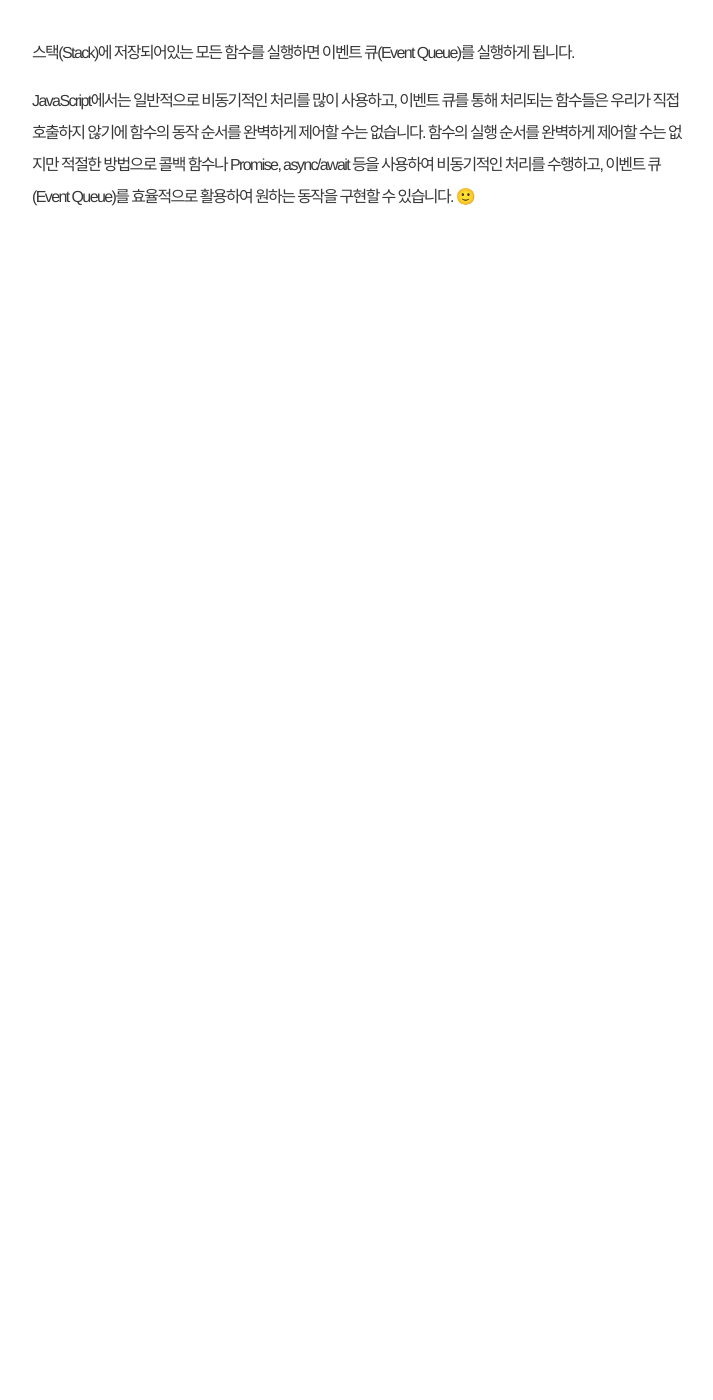
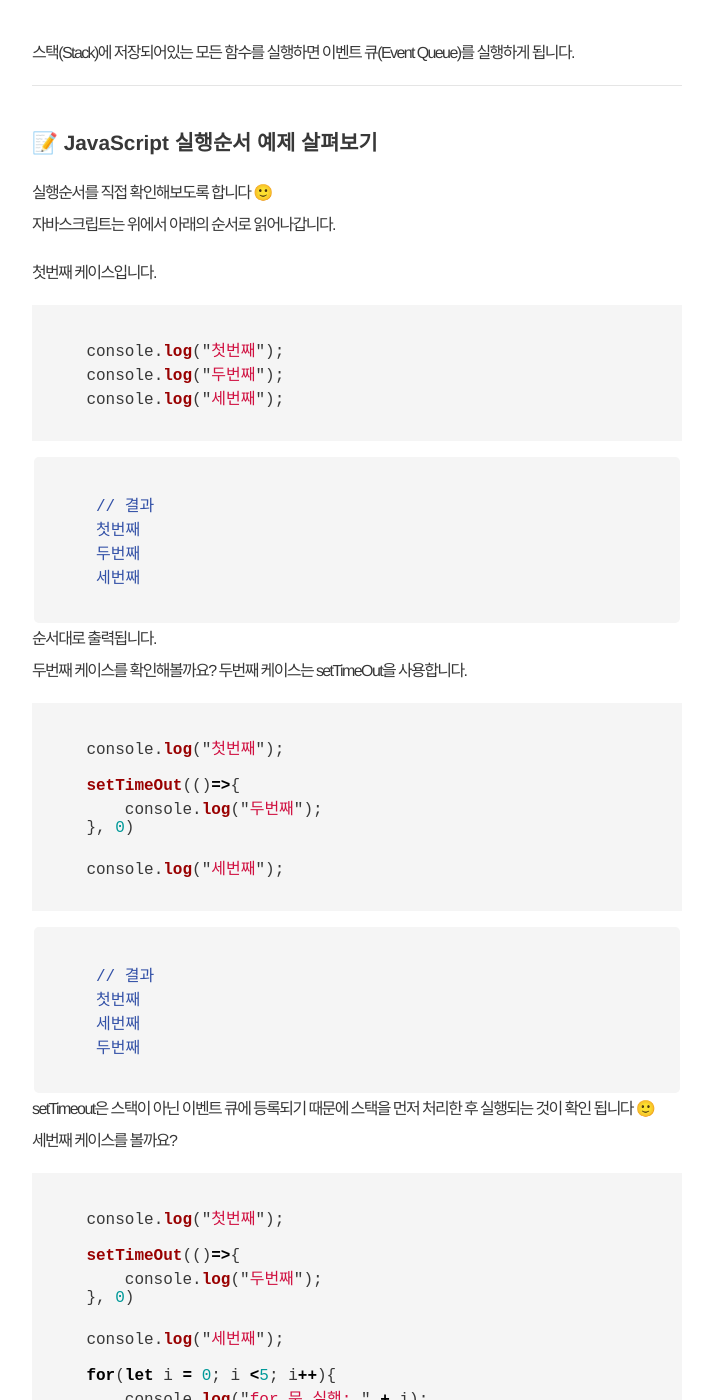
Before and after one commit to yi-jeong/yi-jeong.github.io, a Jekyll site: the page built from study/_posts/2023-03-26-javascriptThread.md, in a window 1280 px wide and 1400 px high, scrolled down 1385 px. Shown: the whole window, without its empty margins (283-996 px from the left). Built offline with Jekyll 4.4.1, drawn with Linux system fonts in a browser that asks for light colours; nearby versions of some CDN libraries; some web fonts are replaced; before the commit the page ends 1746 px from its top, so only the background shows below that; some of the changed text lies outside the part shown.

Commit message:
내용 추가

````diff
--- a/study/_posts/2023-03-26-javascriptThread.md
+++ b/study/_posts/2023-03-26-javascriptThread.md
@@ -33,4 +33,79 @@ addEventListener, setTimeout, promise, postMessage 같은 함수들은 이벤트
 
 스택(Stack)에 저장되어있는 모든 함수를 실행하면 이벤트 큐(Event Queue)를 실행하게 됩니다.
 
+---
+
+### 📝 JavaScript 실행순서 예제 살펴보기
+
+실행순서를 직접 확인해보도록 합니다 🙂
+자바스크립트는 위에서 아래의 순서로 읽어나갑니다.
+
+첫번째 케이스입니다.
+
+```js
+    console.log("첫번째");
+    console.log("두번째");
+    console.log("세번째");
+```
+
+```
+    // 결과
+    첫번째
+    두번째
+    세번째
+```
+
+순서대로 출력됩니다.
+두번째 케이스를 확인해볼까요? 두번째 케이스는 setTimeOut을 사용합니다.
+
+```js
+    console.log("첫번째");
+
+    setTimeOut(()=>{
+        console.log("두번째");
+    }, 0)
+
+    console.log("세번째");
+```
+
+```
+    // 결과
+    첫번째
+    세번째
+    두번째
+```
+
+setTimeout은 스택이 아닌 이벤트 큐에 등록되기 때문에 스택을 먼저 처리한 후 실행되는 것이 확인 됩니다 🙂
+세번째 케이스를 볼까요?
+
+```js
+    console.log("첫번째");
+
+    setTimeOut(()=>{
+        console.log("두번째");
+    }, 0)
+
+    console.log("세번째");
+
+    for(let i = 0; i <5; i++){
+        console.log("for 문 실행: " + i);
+    }
+```
+
+```
+    // 결과
+    첫번째
+    세번째
+    for 문 실행: 0
+    for 문 실행: 1
+    for 문 실행: 2
+    for 문 실행: 3
+    for 문 실행: 4
+    두번째
+```
+
+스택에 정리된 리스트를 먼저 없애고 나서야 setTimeOut이 동작하는 것을 확인할 수 있습니다 😮
+
+---
+
 JavaScript에서는 일반적으로 비동기적인 처리를 많이 사용하고, 이벤트 큐를 통해 처리되는 함수들은 우리가 직접 호출하지 않기에 함수의 동작 순서를 완벽하게 제어할 수는 없습니다. 함수의 실행 순서를 완벽하게 제어할 수는 없지만 적절한 방법으로 콜백 함수나 Promise, async/await 등을 사용하여 비동기적인 처리를 수행하고, 이벤트 큐(Event Queue)를 효율적으로 활용하여 원하는 동작을 구현할 수 있습니다. 🙂
````
